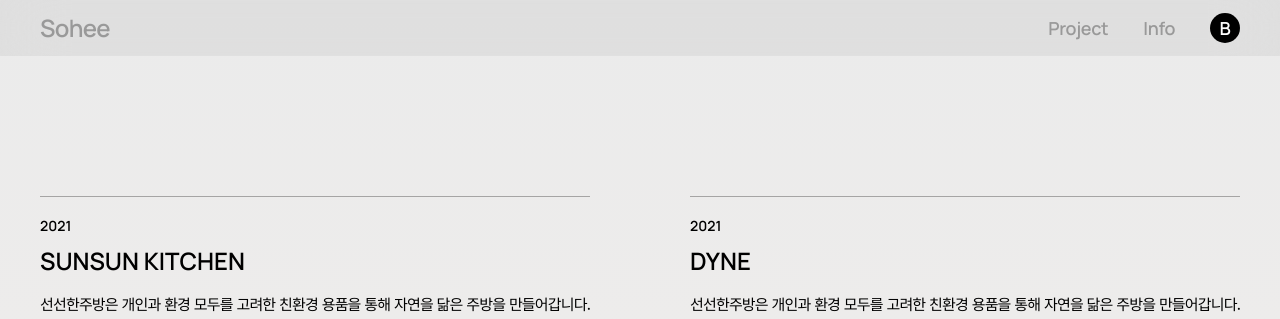
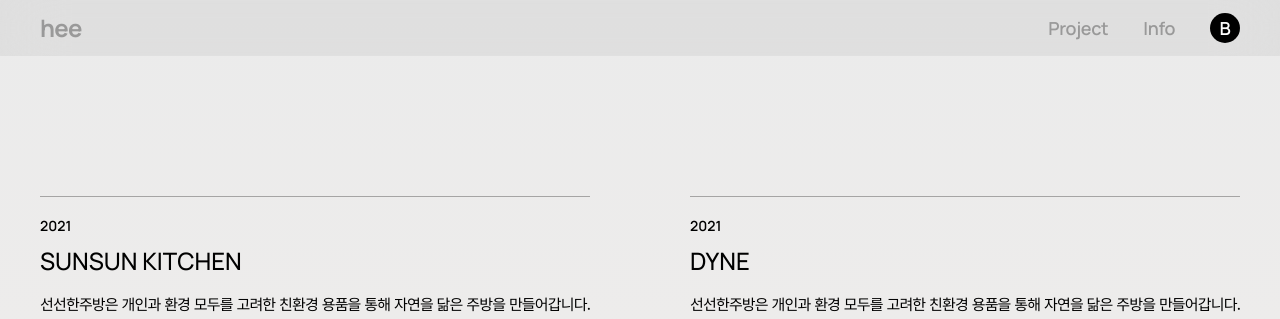
Before and after one commit to kwonhygge/portfolio-sohee-2023, a Next.js app: page / in a window 1280 px wide. Shown: the top 319 px of the page. Built offline with nearby package versions, Linux system fonts and the light colour scheme.

Commit message:
style: font weight 변경

```diff
--- a/src/components/article-item/ArticleItem.module.css
+++ b/src/components/article-item/ArticleItem.module.css
@@ -7,7 +7,7 @@
 
 .article h3 {
   font-size: 2.4rem;
-  font-weight: 600;
+  font-weight: 500;
   margin: 0 0 1.9rem;
   line-height: 100%;
   letter-spacing: -0.03px;
--- a/src/components/header/Header.module.css
+++ b/src/components/header/Header.module.css
@@ -19,7 +19,7 @@
 
 .nav h1 {
   font-size: 2.4rem;
-  font-weight: 600;
+  font-weight: 700;
   line-height: 160%;
   letter-spacing: -0.72px;
 }
--- a/src/components/header/Header.tsx
+++ b/src/components/header/Header.tsx
@@ -7,7 +7,7 @@ export default function Header() {
     <header className={`${manrope.className} ${styles.header}`}>
       <nav className={styles.nav}>
         <h1>
-          <a href="/">Sohee</a>
+          <a href="/">hee</a>
         </h1>
         <ul>
           <li>
```
